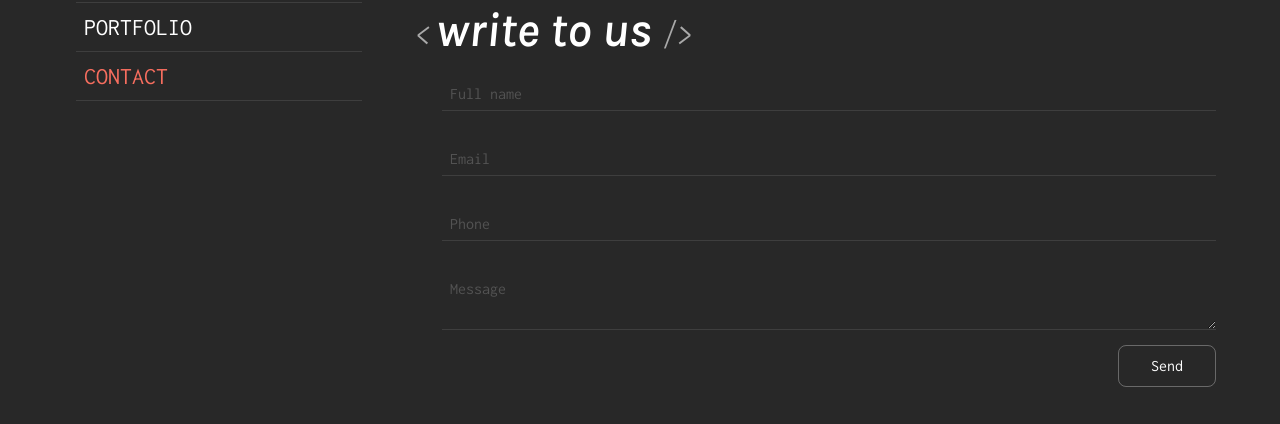
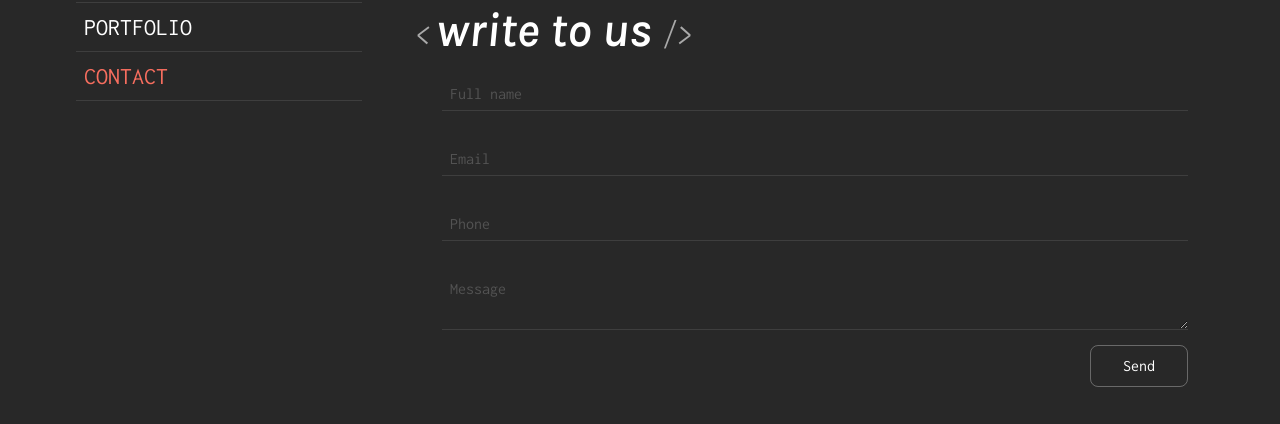
Before and after one commit to A-Cdeveloper/E-SEO, a Next.js app: page /contact in a window 1280 px wide. Shown: the part 486-910 px from the top of the page. Before the commit the page ends 873 px from the top, so only its background shows below. Built offline with nearby package versions, Linux system fonts and the light colour scheme.

Commit message:
small css corrections

```diff
--- a/src/app/(pages)/contact/page.tsx
+++ b/src/app/(pages)/contact/page.tsx
@@ -3,7 +3,7 @@ import Link from "next/link";
 
 const Contact = () => {
   return (
-    <div>
+    <>
       <h1 className="text-6xl mb-4 pt-8 md:pt-36">
         <span>&lt;</span>CONTACT <span>/&gt;</span>
       </h1>
@@ -48,13 +48,13 @@ const Contact = () => {
           </Link>
         </p>
       </div>
-      <h2 className="text-5xl mb-4">
+      <h2 className="text-5xl mb-4 ">
         <span>&lt;</span>Write to us <span>/&gt;</span>
       </h2>
       <div className="ps-7">
         <Form />
       </div>
-    </div>
+    </>
   );
 };
 
--- a/src/app/_components/Card.tsx
+++ b/src/app/_components/Card.tsx
@@ -14,7 +14,7 @@ const Card = ({ children, href, bgcolor, headlineColor }: CardPropsType) => {
     >
       <Link
         href={href ? href : "#"}
-        className="w-full h-full flex justify-center items-center card"
+        className="w-full h-full flex justify-center items-center card no-underline"
       >
         <h2 className={`text-5xl ${headlineColor}`}>{children}</h2>
       </Link>
--- a/src/app/_components/Form.tsx
+++ b/src/app/_components/Form.tsx
@@ -13,7 +13,7 @@ const Form = () => {
 
   return (
     <>
-      <form action={action}>
+      <form action={action} className="pe-7">
         <div>
           <input
             type="text"
--- a/src/app/_components/NavLink.tsx
+++ b/src/app/_components/NavLink.tsx
@@ -18,7 +18,7 @@ const NavLink = ({
     <li className="w-full border-b border-white/10">
       <Link
         href={href}
-        className={`p-2 block text-2xl uppercase hover:text-orange-normal transition-colors duration-500 ${linkClassName}`}
+        className={`p-2 block text-2xl uppercase hover:text-orange-normal transition-colors duration-500 ${linkClassName} no-underline`}
       >
         {children}
       </Link>
--- a/src/app/globals.css
+++ b/src/app/globals.css
@@ -38,6 +38,10 @@ P {
   @apply mb-4;
 }
 
+a {
+  @apply underline underline-offset-4 decoration-white/50 hover:text-orange-normal hover:decoration-orange-normal;
+}
+
 input,
 textarea {
   @apply bg-transparent border-b border-white/10 text-white w-full px-2 py-1 my-2 focus:outline-none focus:border-b-white/50;
@@ -49,7 +53,7 @@ textarea::placeholder {
 }
 
 button {
-  @apply bg-transparent text-white px-8 py-2 rounded-lg border border-white/30 hover:bg-white/10;
+  @apply bg-transparent text-white px-8 py-2 rounded-lg border border-white/30 hover:text-orange-light hover:border-orange-light;
 }
 
 input.invalid {
--- a/src/app/layout.tsx
+++ b/src/app/layout.tsx
@@ -19,7 +19,7 @@ export default function RootLayout({
         <div className="container max-w-6xl mx-auto flex justify-between flex-wrap h-screen">
           <Sidebar />
 
-          <div className="flex-1 self-start">{children}</div>
+          <div className="flex-1 self-start pb-10">{children}</div>
         </div>
       </body>
     </html>
```
